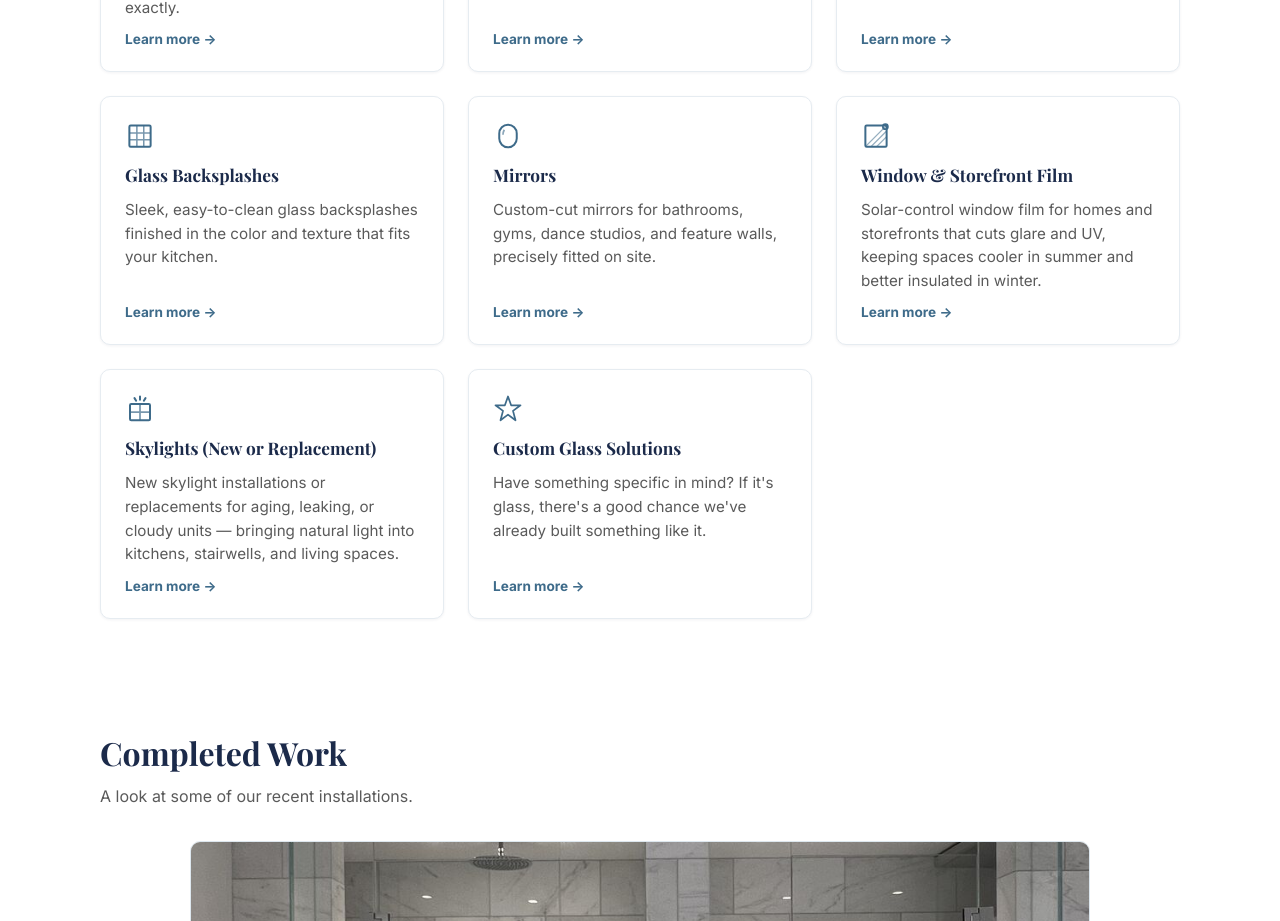
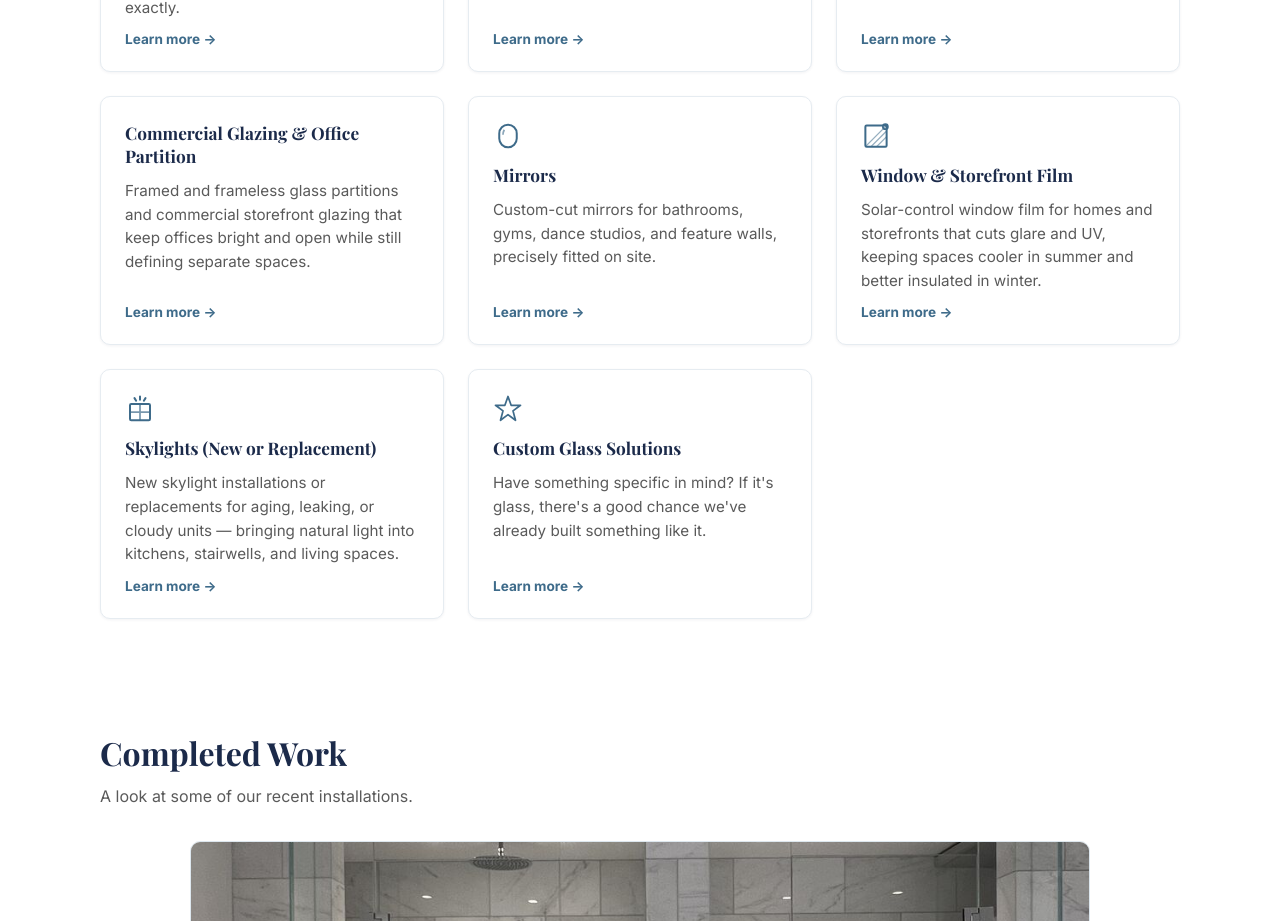
Before and after one commit to maplesheetco/finelines-glass, a React (Vite) app: page / in a window 1280 px wide. Shown: the part 1160-2081 px from the top of the page. Built offline with nearby package versions, Linux system fonts and the light colour scheme.

Commit message:
Update glass options to commercial glazing and partitions

```diff
--- a/src/data.js
+++ b/src/data.js
@@ -98,16 +98,16 @@ export const SERVICES = [
     ],
   },
   {
-    title: 'Glass Backsplashes',
-    slug: 'glass-backsplashes',
-    blurb: 'Sleek, easy-to-clean glass backsplashes finished in the color and texture that fits your kitchen.',
-    icon: 'backsplash',
-    detail: "A glass backsplash gives a kitchen, bar, or laundry room a seamless, grout-free surface that's simple to wipe down. Panels are cut to fit around outlets, switches, and cabinetry exactly, and are available in a range of finishes and back-painted colors to match your countertop or cabinets.",
+    title: 'Commercial Glazing & Office Partition',
+    slug: 'commercial-glazing-office-partitions',
+    blurb: 'Framed and frameless glass partitions and commercial storefront glazing that keep offices bright and open while still defining separate spaces.',
+    icon: 'partition',
+    detail: 'Glass partitions let natural light travel through an office instead of stopping at the first wall, while still creating meeting rooms, private offices, and defined work areas. We also handle commercial storefront and entry glazing — the glass frontages, display windows, and entry systems that give a business its street-facing presence. Panels are measured and installed to fit your exact layout, with framed or frameless options depending on the look and acoustic separation you need.',
     highlights: [
-      "Grout-free, seamless surface that's easy to clean",
-      'Panels cut around outlets, switches, and cabinetry',
-      'Back-painted color and finish options',
-      'Suited to kitchens, bars, and laundry rooms',
+      'Framed and frameless office partition systems',
+      'Meeting rooms, private offices, and open-plan dividers',
+      'Commercial storefront and entry glazing',
+      'Sliding and swing glass doors integrated into the partition',
     ],
   },
   {
```
